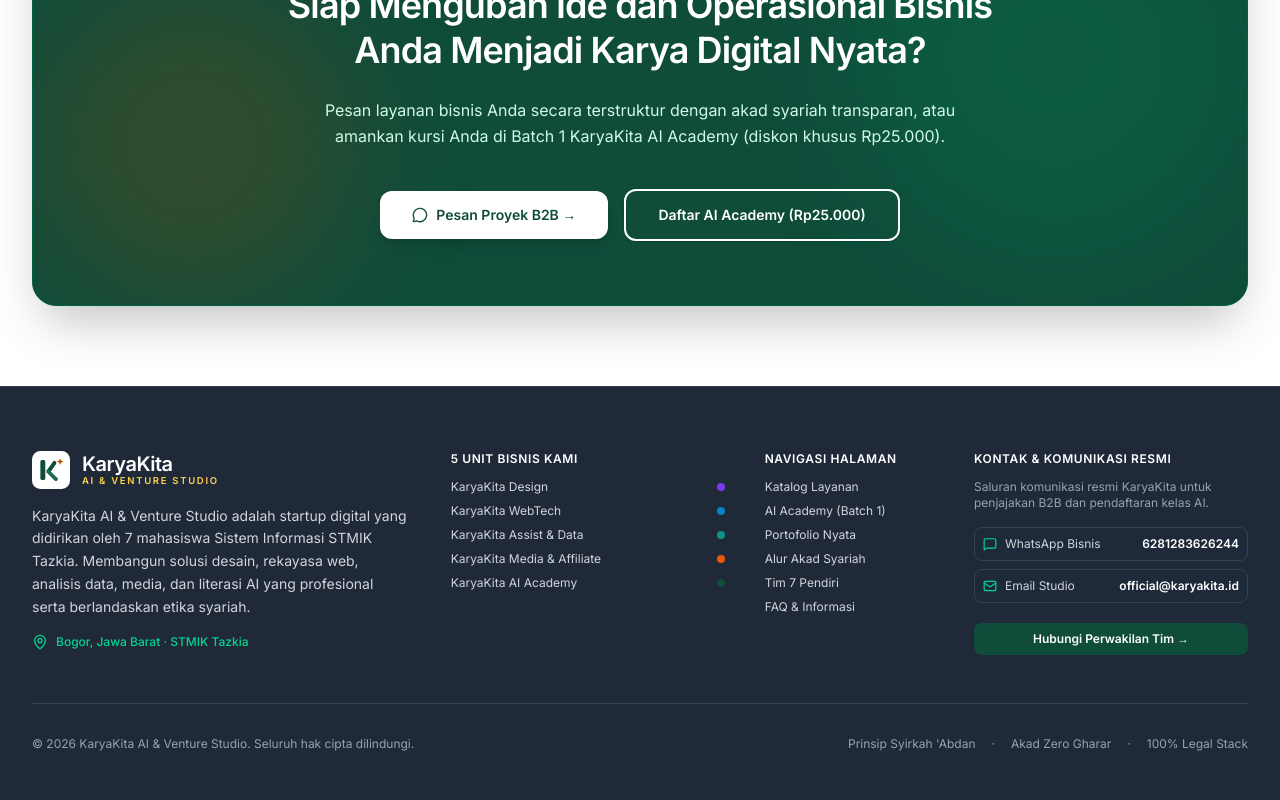
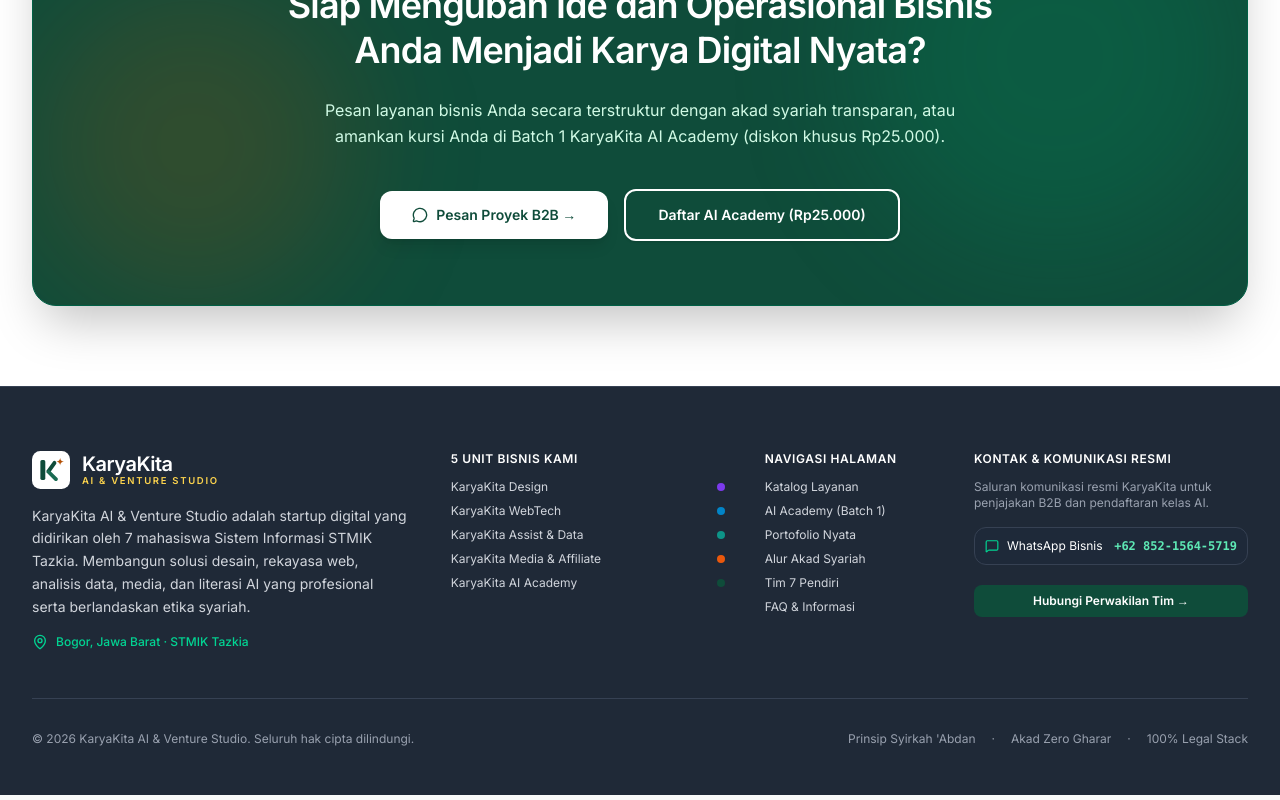
Before and after one commit to alfared1/karyakita-web, a Next.js app: page / in a window 1280 px wide. Shown: the part 9473-10273 px from the top of the page. Built offline with nearby package versions, Linux system fonts and the light colour scheme.

Commit message:
fix(contacts): update official WhatsApp number to +62 852-1564-5719 and remove email display

```diff
--- a/src/app/monitor/[orderCode]/page.tsx
+++ b/src/app/monitor/[orderCode]/page.tsx
@@ -657,7 +657,7 @@ function ProjectMonitoringContent({
 
               <div className="space-y-2 pt-1">
                 <a
-                  href={`https://wa.me/6281283626244?text=${encodeURIComponent(
+                  href={`https://wa.me/6285215645719?text=${encodeURIComponent(
                     `Halo tim KaryaKita Studio, saya ${data.customerName} ingin berkonsultasi mengenai progres pesanan *${data.orderCode}*.`
                   )}`}
                   target="_blank"
--- a/src/components/layout/Footer.tsx
+++ b/src/components/layout/Footer.tsx
@@ -5,7 +5,7 @@ import Link from "next/link";
 import { KaryaKitaLogo } from "@/components/brand/KaryaKitaLogo";
 import { contacts, buildWhatsAppUrl } from "@/config/contacts";
 import { servicesData } from "@/data/services";
-import { MapPin, Mail, MessageSquare } from "lucide-react";
+import { MapPin, MessageSquare } from "lucide-react";
 
 interface FooterProps {
   onOpenContact: (title?: string, actionType?: "b2b" | "academy") => void;
@@ -13,11 +13,8 @@ interface FooterProps {
 
 export function Footer({ onOpenContact }: FooterProps) {
   const handleConsultClick = (e: React.MouseEvent, title: string) => {
-    const waUrl = buildWhatsAppUrl(title);
-    if (!waUrl) {
-      e.preventDefault();
-      onOpenContact(title, "b2b");
-    }
+    e.preventDefault();
+    onOpenContact(title, "b2b");
   };
 
   return (
@@ -107,33 +104,20 @@ export function Footer({ onOpenContact }: FooterProps) {
               Saluran komunikasi resmi KaryaKita untuk penjajakan B2B dan pendaftaran kelas AI.
             </p>
             <div className="space-y-2 pt-1 text-xs">
-              <div className="flex items-center justify-between p-2 rounded-lg bg-gray-800 border border-gray-700">
-                <span className="flex items-center gap-2">
+              <a
+                href={buildWhatsAppUrl("Konsultasi Resmi") || `https://wa.me/6285215645719`}
+                target="_blank"
+                rel="noopener noreferrer"
+                className="flex items-center justify-between p-2.5 rounded-xl bg-gray-800 border border-gray-700 hover:border-emerald-500 transition group"
+              >
+                <span className="flex items-center gap-2 text-white">
                   <MessageSquare className="w-3.5 h-3.5 text-emerald-400" />
-                  WhatsApp Bisnis
+                  <span>WhatsApp Bisnis</span>
                 </span>
-                {contacts.whatsappB2BNumber ? (
-                  <span className="font-semibold text-white">{contacts.whatsappB2BNumber}</span>
-                ) : (
-                  <span className="px-2 py-0.5 rounded text-[10px] font-semibold bg-emerald-950 text-emerald-300 border border-emerald-800">
-                    Segera Hadir
-                  </span>
-                )}
-              </div>
-
-              <div className="flex items-center justify-between p-2 rounded-lg bg-gray-800 border border-gray-700">
-                <span className="flex items-center gap-2">
-                  <Mail className="w-3.5 h-3.5 text-emerald-400" />
-                  Email Studio
+                <span className="font-semibold text-emerald-300 font-mono">
+                  +62 852-1564-5719
                 </span>
-                {contacts.officialEmail ? (
-                  <span className="font-semibold text-white">{contacts.officialEmail}</span>
-                ) : (
-                  <span className="px-2 py-0.5 rounded text-[10px] font-semibold bg-emerald-950 text-emerald-300 border border-emerald-800">
-                    Segera Hadir
-                  </span>
-                )}
-              </div>
+              </a>
             </div>
 
             <div className="pt-2">
--- a/src/components/ui/ContactModal.tsx
+++ b/src/components/ui/ContactModal.tsx
@@ -146,7 +146,7 @@ export function ContactModal({
                     className="w-full py-2.5 px-4 rounded-xl bg-[#25D366] hover:bg-[#20BA5A] text-white font-bold text-xs flex items-center justify-center gap-2 transition shadow-sm"
                   >
                     <MessageSquare className="w-4 h-4" />
-                    <span>Mulai Chat AI WhatsApp Resmi (+62 812-8362-6244)</span>
+                    <span>Mulai Chat AI WhatsApp Resmi (+62 852-1564-5719)</span>
                     <ExternalLink className="w-3.5 h-3.5 opacity-80" />
                   </a>
                 </div>
@@ -237,7 +237,7 @@ export function ContactModal({
         {/* Modal Footer */}
         <div className="p-4 sm:p-5 bg-[#F8FAF9] border-t border-[#CFE0D8] flex flex-col sm:flex-row justify-between items-center gap-2.5 flex-shrink-0">
           <div className="text-[11px] text-gray-500 text-center sm:text-left">
-            Hotline Resmi Studio: <strong className="text-[#0F4C3A] font-mono">+62 812-8362-6244</strong>
+            Hotline Resmi Studio: <strong className="text-[#0F4C3A] font-mono">+62 852-1564-5719</strong>
           </div>
           <div className="flex items-center gap-2 w-full sm:w-auto">
             <button
--- a/src/config/contacts.ts
+++ b/src/config/contacts.ts
@@ -21,9 +21,9 @@ export interface ContactConfig {
 
 // Konfigurasi terpusat jalur kontak & pendaftaran KaryaKita
 export const contacts: ContactConfig = {
-  whatsappB2BNumber: "6281283626244", // Hotline Resmi Studio & AI Chatbot
+  whatsappB2BNumber: "6285215645719", // Hotline Resmi Studio & AI Chatbot (+62 852-1564-5719)
   academyRegistrationUrl: "https://karyakita-ai.vercel.app/daftar/ai-academy",
-  officialEmail: "official@karyakita.id",
+  officialEmail: "", // Dikosongkan sesuai instruksi
   socials: {
     instagram: "https://instagram.com/karyakita.id",
     tiktok: "https://tiktok.com/@karyakita.id",
@@ -35,7 +35,7 @@ export const contacts: ContactConfig = {
       name: "Syauqi Muhammad Al Fatih",
       role: "CEO / CTO & Kepala AI R&D",
       unit: "KaryaKita WebTech & AI Academy",
-      phone: "6281283626244",
+      phone: "6285215645719",
       expertise: "Konsultasi Web Next.js, Custom Web App, & Workshop AI",
     },
     {
@@ -43,7 +43,7 @@ export const contacts: ContactConfig = {
       name: "Hilwa Mufida",
       role: "COO & Head of Project Management",
       unit: "Operasional Studio & SLA Pengerjaan",
-      phone: "6281283626244",
+      phone: "6285215645719",
       expertise: "Timeline Proyek, Manajemen Tugas, & Standar Kualitas (Itqan)",
     },
     {
@@ -51,7 +51,7 @@ export const contacts: ContactConfig = {
       name: "Ilham Akbar",
       role: "CBDO & Chief Data Officer",
       unit: "KaryaKita Assist & Data",
-      phone: "6281283626244",
+      phone: "6285215645719",
       expertise: "Kemitraan B2B, Olah Data Statistik SPSS, SOP & Pitch Deck",
     },
     {
@@ -59,7 +59,7 @@ export const contacts: ContactConfig = {
       name: "Ahmad Maulana (Joe)",
       role: "Creative Director",
       unit: "KaryaKita Design (Lini 1)",
-      phone: "6281283626244",
+      phone: "6285215645719",
       expertise: "Brand Identity, Desain Logo, Guideline & Prototype UI/UX",
     },
     {
@@ -67,7 +67,7 @@ export const contacts: ContactConfig = {
       name: "Syarah Fauziah",
       role: "Chief Marketing Officer (CMO)",
       unit: "KaryaKita Media & Affiliate (Lini 4)",
-      phone: "6281283626244",
+      phone: "6285215645719",
       expertise: "Strategi Konten Video TikTok/Reels & Affiliate Co-Selling",
     },
     {
@@ -75,14 +75,14 @@ export const contacts: ContactConfig = {
       name: "Novita Rani",
       role: "Chief Financial Officer (CFO)",
       unit: "Keuangan Syariah & Payment Gate",
-      phone: "6281283626244",
+      phone: "6285215645719",
       expertise: "Verifikasi Mutasi BSI, Akad Syariah DP 50%, & Faktur Resmi",
     },
   ],
 };
 
 export function buildWhatsAppUrl(unitName?: string, customGreeting?: string): string {
-  const cleanNumber = (contacts.whatsappB2BNumber || "6281283626244").replace(/\D/g, "");
+  const cleanNumber = (contacts.whatsappB2BNumber || "6285215645719").replace(/\D/g, "");
   if (customGreeting) {
     return `https://wa.me/${cleanNumber}?text=${encodeURIComponent(customGreeting)}`;
   }
@@ -93,7 +93,7 @@ export function buildWhatsAppUrl(unitName?: string, customGreeting?: string): st
 }
 
 export function buildRepWhatsAppUrl(rep: TeamRepresentative): string {
-  const cleanNumber = (rep.phone || contacts.whatsappB2BNumber || "6281283626244").replace(/\D/g, "");
+  const cleanNumber = (rep.phone || contacts.whatsappB2BNumber || "6285215645719").replace(/\D/g, "");
   const greeting = `Halo Kak ${rep.name} (${rep.role} KaryaKita), saya ingin berkonsultasi mengenai ${rep.unit}.`;
   return `https://wa.me/${cleanNumber}?text=${encodeURIComponent(greeting)}`;
 }
```
